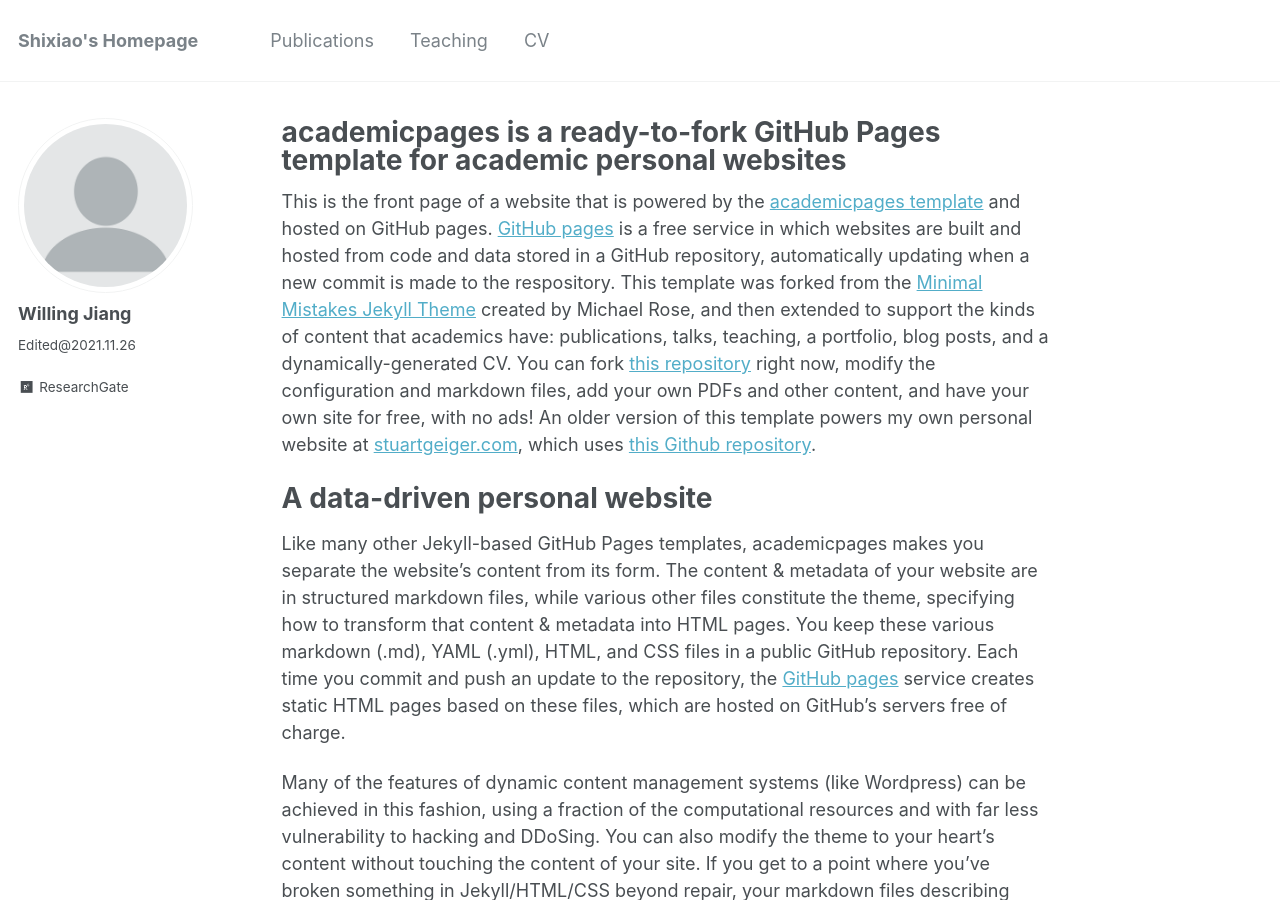
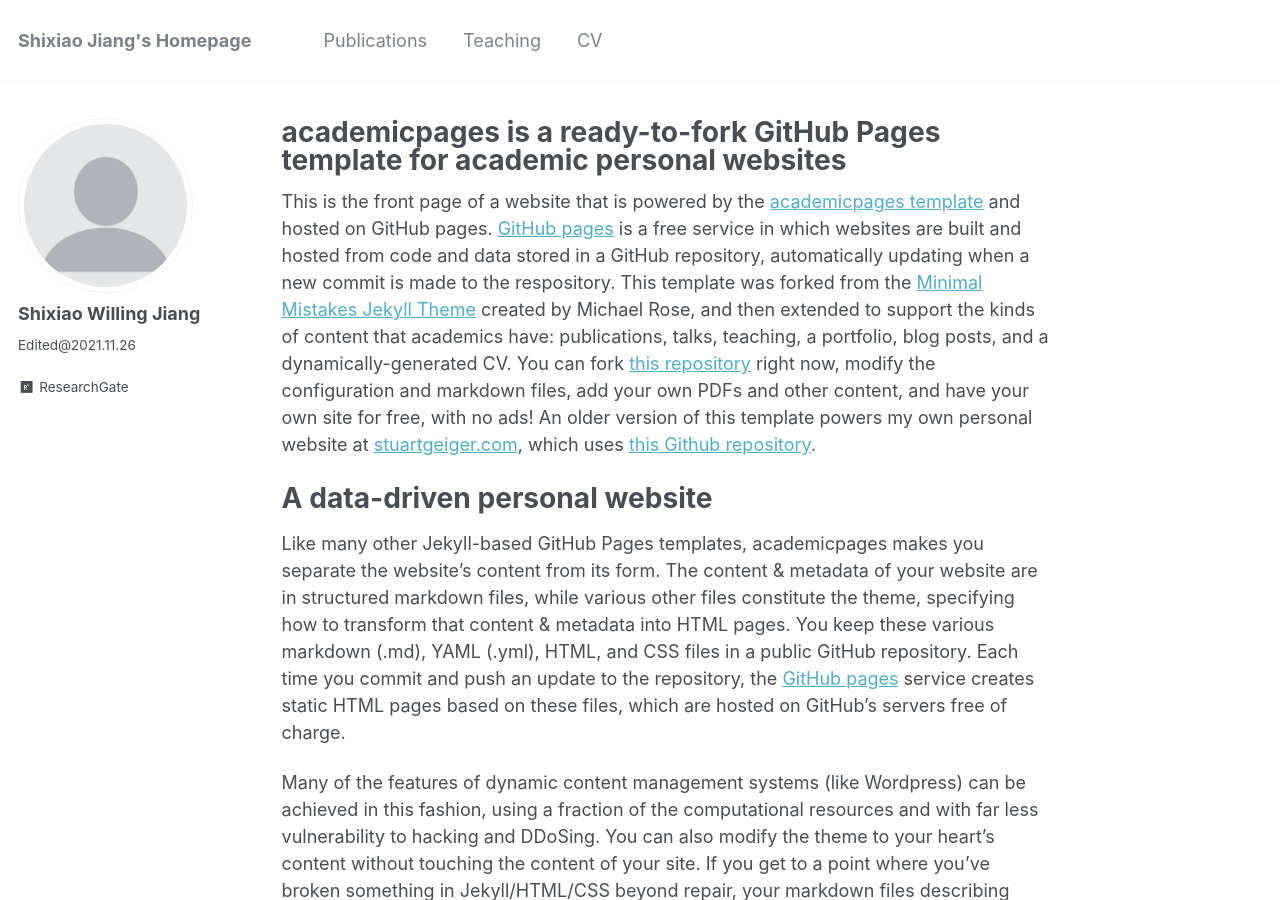
Before and after one commit to willingjiang/willingjiang.github.io, a Jekyll site: the page built from _pages/about.md, in a window 1280 px wide and 900 px high. Built offline with Jekyll 4.4.1, drawn with Linux system fonts in a browser that asks for light colours; some of the changed text lies outside the part shown.

Commit message:
Update _config.yml

```diff
--- a/_config.yml
+++ b/_config.yml
@@ -7,9 +7,9 @@
 
 # Site Settings
 locale                   : "en-US"
-title                    : "Shixiao's Homepage    " #"Your Name / Site Title"
+title                    : "Shixiao Jiang's Homepage    " #"Your Name / Site Title"
 title_separator          : "-"
-name                     : &name "Willing Jiang"
+name                     : &name "Shixiao Willing Jiang"
 description              : &description "personal description"
 url                      : https://willingjiang.github.io # the base hostname & protocol for your site e.g. "https://mmistakes.github.io"
 baseurl                  : "" # the subpath of your site, e.g. "/blog"
@@ -80,7 +80,7 @@ analytics:
 
 # Site Author
 author:
-  name             : "Willing Jiang"
+  name             : "Shixiao Willing Jiang"
   avatar           : "profile.png"
   bio              : "Edited@2021.11.26" #"Your biography for the left-hand sidebar"
   location         : #"Location"
```
